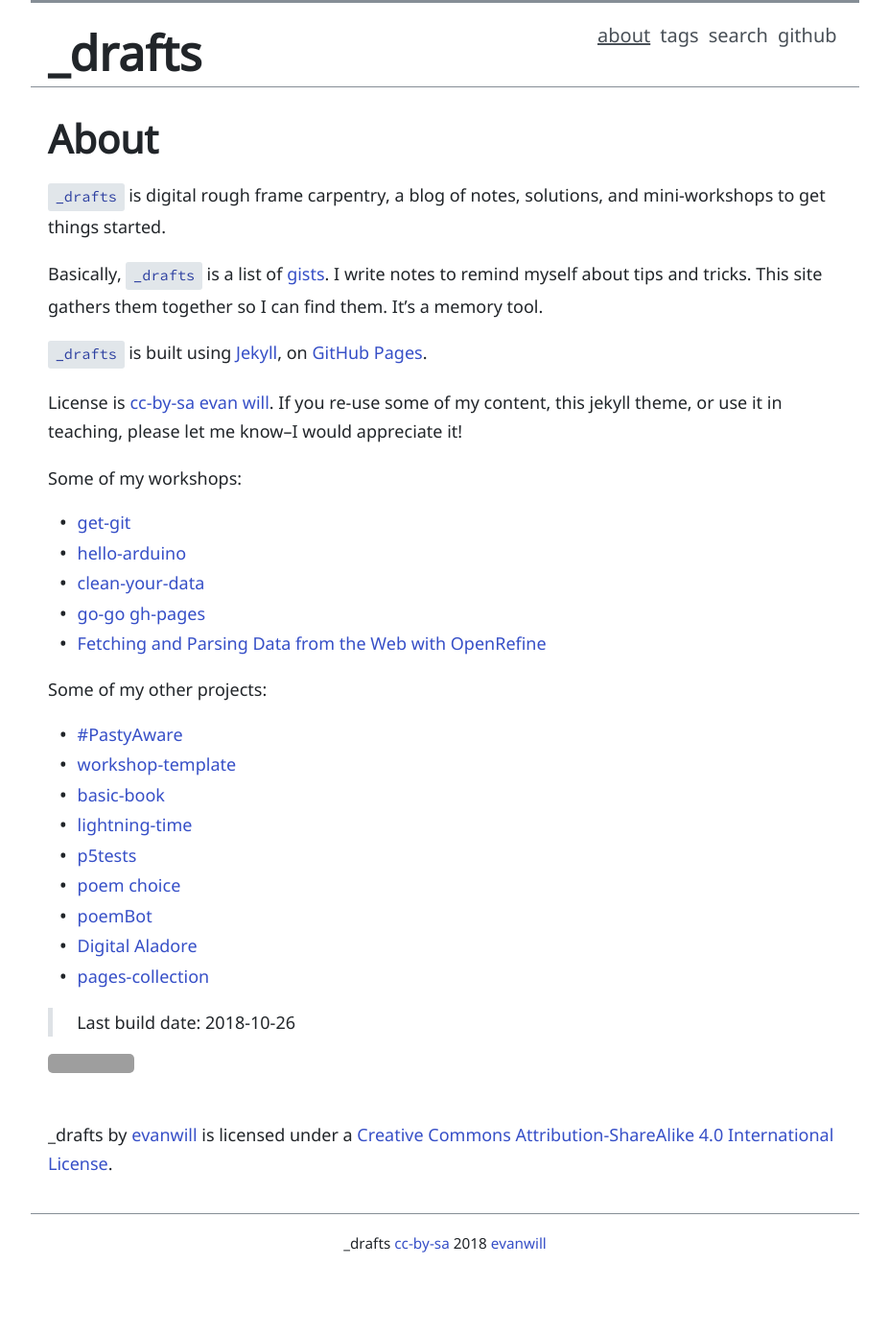
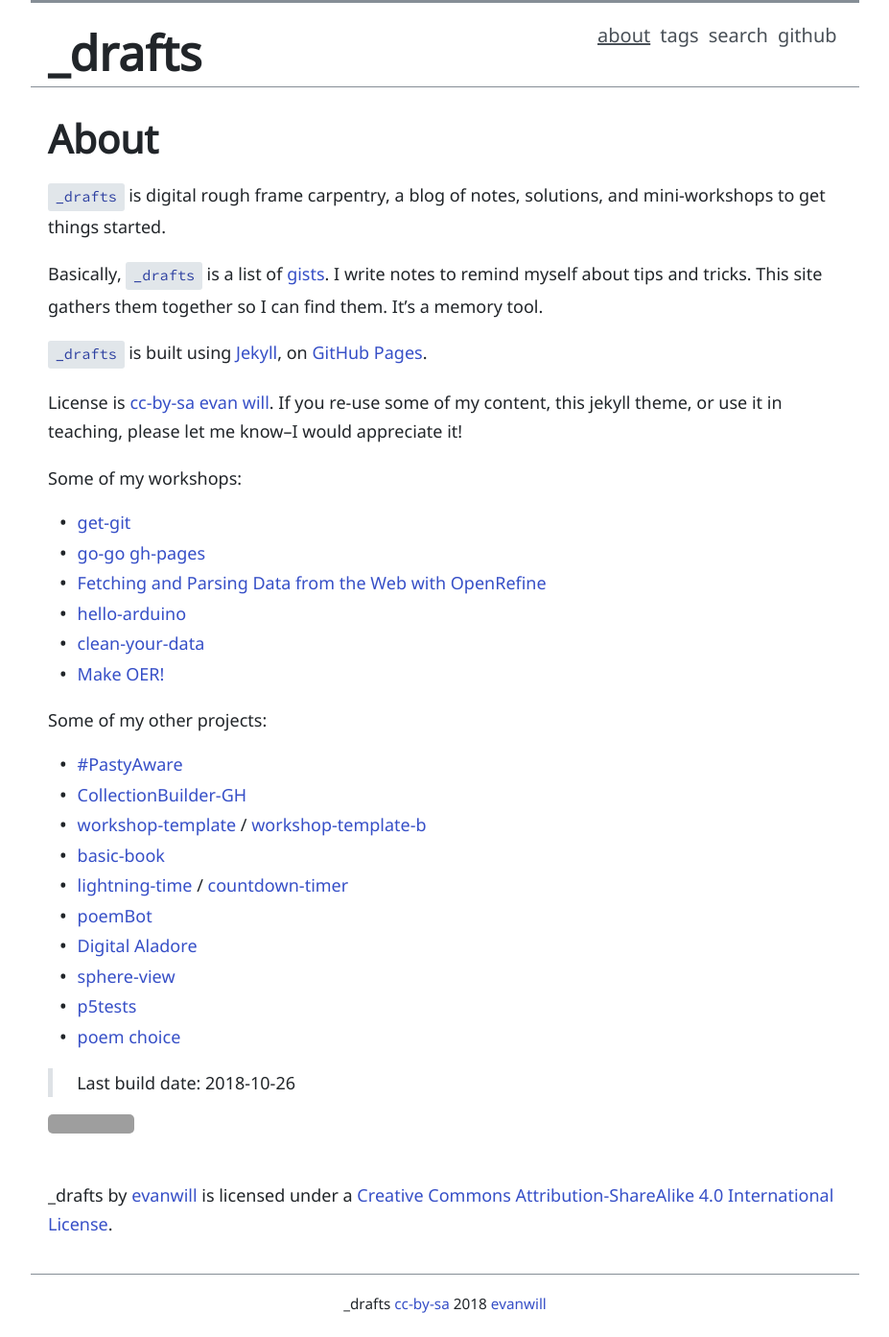
Before and after one commit to evanwill/_drafts, a Jekyll site: the page built from about.md, in a window 1280 px wide. Shown: the whole page at 96% size, without its empty margins (176-1103 px from the left). Built offline with Jekyll 4.4.1, drawn with Linux system fonts in a browser that asks for light colours; before the commit the page ends 1330 px from its top, so only the background shows below that; grey boxes are pictures that could not be loaded.

Commit message:
add some links

```diff
--- a/about.md
+++ b/about.md
@@ -18,22 +18,24 @@ If you re-use some of my content, this jekyll theme, or use it in teaching, plea
 Some of my workshops:
 
 - [get-git](https://evanwill.github.io/get-git/)
+- [go-go gh-pages](https://evanwill.github.io/go-go-ghpages/)
+- [Fetching and Parsing Data from the Web with OpenRefine](https://programminghistorian.org/en/lessons/fetch-and-parse-data-with-openrefine)
 - [hello-arduino](https://evanwill.github.io/hello-arduino/)
 - [clean-your-data](https://evanwill.github.io/clean-your-data/)
-- [go-go gh-pages](https://evanwill.github.io/go-go-ghpages/)
-- [Fetching and Parsing Data from the Web with OpenRefine](https://programminghistorian.org/en/lessons/fetch-and-parse-data-with-openrefine)
+- [Make OER!](https://evanwill.github.io/make-oer/)
 
 Some of my other projects:
 
 - [#PastyAware](https://evanwill.github.io/pastyAware/)
-- [workshop-template](https://github.com/evanwill/workshop-template)
+- [CollectionBuilder-GH](https://github.com/CollectionBuilder/collectionbuilder-gh)
+- [workshop-template](https://github.com/evanwill/workshop-template) / [workshop-template-b](https://evanwill.github.io/workshop-template-b/)
 - [basic-book](https://github.com/evanwill/basic-book)
-- [lightning-time](https://evanwill.github.io/lightning-time/)
+- [lightning-time](https://evanwill.github.io/lightning-time/) / [countdown-timer](https://github.com/evanwill/countdown-timer)
+- [poemBot](https://github.com/evanwill/poemBot)
+- [Digital Aladore](https://digitalaladore.wordpress.com/)
+- [sphere-view](https://evanwill.github.io/sphere-view/)
 - [p5tests](https://evanwill.github.io/p5tests/index.html)
 - [poem choice](https://uidaholib.github.io/poemchoice/)
-- [poemBot](https://github.com/evanwill/poemBot)
-- [Digital Aladore](https://digitalaladore.wordpress.com/)
-- [pages-collection](https://github.com/uidaholib/pages-collection)
 
 > Last build date: {{ site.time | date: "%Y-%m-%d" }}
 
```
Also changed, not shown: _notes/photosphere.md (+5 -0 lines).
